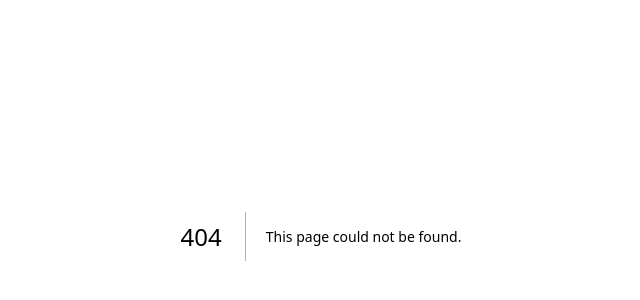
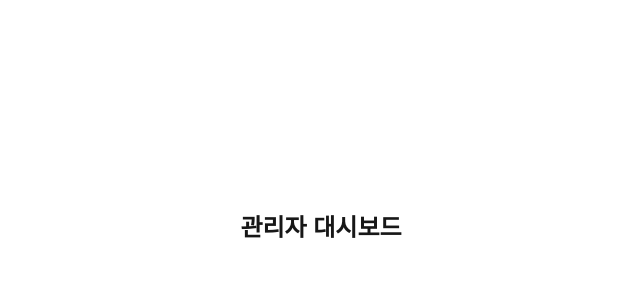
Before and after one commit to WON-Q/pg-client, a Next.js app: page /admin/dashboard in a window 1280 px wide. Before the commit this address had no page. Shown: the part 164-464 px from the top of the page, without its empty margins (319-959 px from the left). Built offline with nearby package versions, Linux system fonts and the light colour scheme.

Commit message:
Feat: 대시보드 페이지 구현

```diff
--- /dev/null
+++ b/app/(dashboard)/admin/dashboard/page.tsx
@@ -0,0 +1,10 @@
+"use client"
+
+export default function AdminDashboard() {
+  return (
+    <div className="flex flex-col items-center justify-center min-h-screen p-8">
+      <h1 className="text-2xl font-bold mb-4">관리자 대시보드</h1>
+      {/* Todo: 관리자 대시보드 화면 구성 */}
+    </div>
+  );
+}
--- /dev/null
+++ b/app/(dashboard)/user/dashboard/page.tsx
@@ -0,0 +1,10 @@
+"use client"
+
+export default function UserDashboard() {
+  return (
+    <div className="flex flex-col items-center justify-center min-h-screen p-8">
+      <h1 className="text-2xl font-bold mb-4">사용자 대시보드</h1>
+      {/* Todo: 사용자 대시보드 화면 구성 */}
+    </div>
+  );
+}
```
